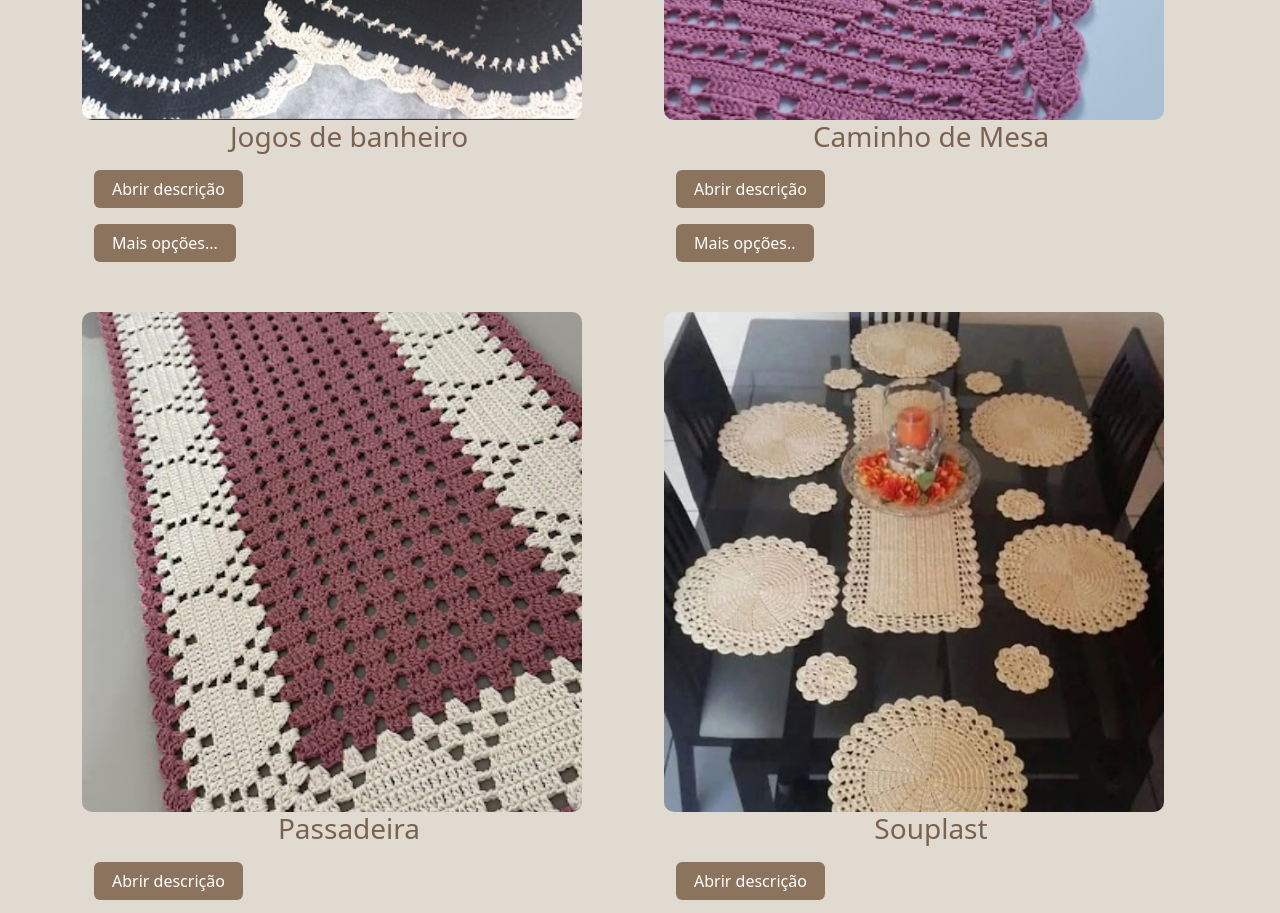
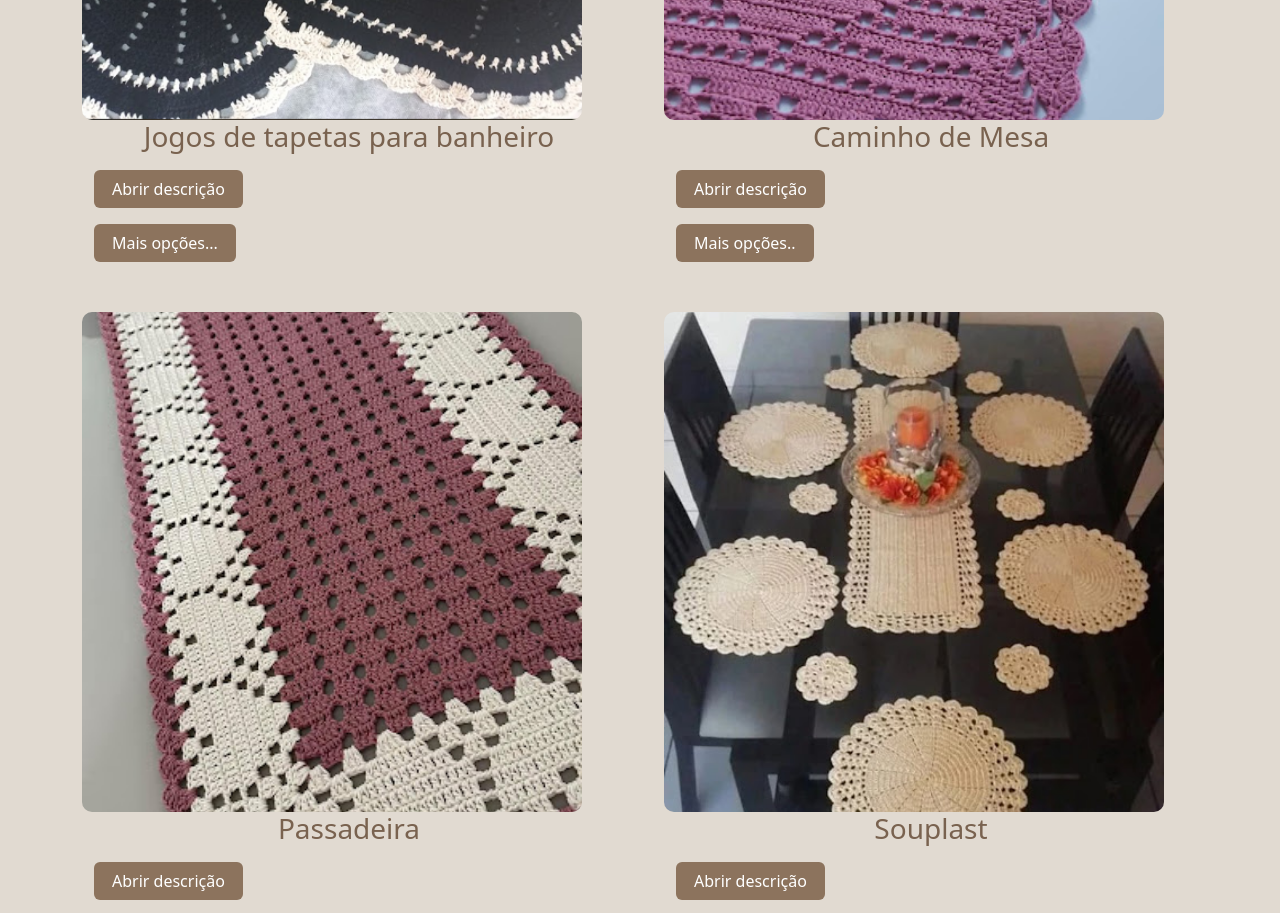
Before and after one commit to IsabellePacheco/Art_-Isabelle-, a plain HTML site: page index.html in a window 1280 px wide. Shown: the part 1380-2293 px from the top of the page. Drawn offline with nearby package versions, Linux system fonts and the light colour scheme.

Commit message:
index.html

```diff
--- a/index.html
+++ b/index.html
@@ -54,7 +54,7 @@
       <div class="col-xs-12 col-md-6">
         <div class="quadrado">
         <div class="small-image-container-2-1 center-image" id="img-1"></div>
-        <h3 >Jogos de banheiro</h3>
+        <h3 >Jogos de tapetas para banheiro</h3>
         <p class="texto"></p>
         <div class="container mt-3 ">
           <button class="btn1" data-bs-toggle="modal" data-bs-target="#exemploModal1">
@@ -64,12 +64,13 @@
               <div class="modal-dialog m">
                   <div class="modal-content">
                       <div class="modal-header">
-                          <h4 class="modal-title">Jogos te tapetas para banheiro</h4>
+                          <h4 class="modal-title">Jogos de tapetas para banheiro</h4>
                           <button type="button" class="btn-close" data-bs-dismiss="modal"></button>
                       </div>
                       <div class="modal-body">
                           <p>3 peças</p>
                           <p>Material: Barbante </p>
+                          <p>Preço: R$90,00</p>
                       </div>
                       <div class="modal-footer">
                           <button class="btn1" data-bs-dismiss="modal">Fechar</button>
```
